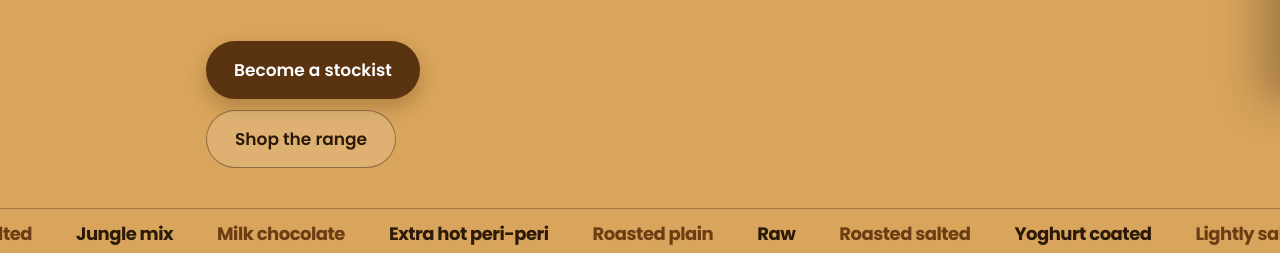
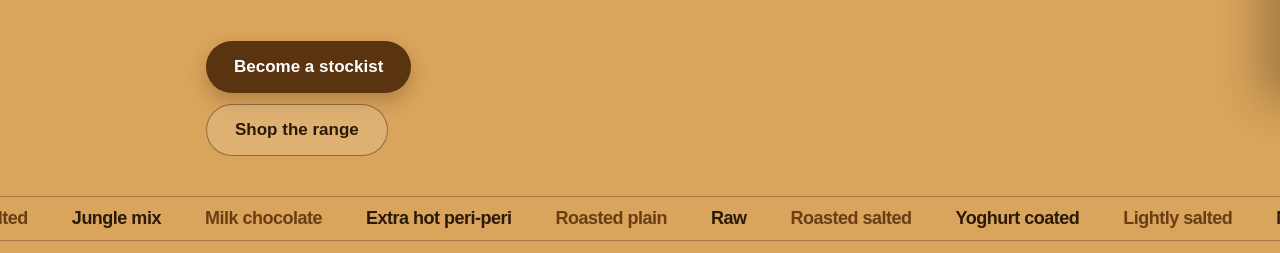
Before and after one commit to s232175012/NuttyNaj-V3, a plain HTML site: page index.html in a window 1280 px wide. Shown: the part 699-952 px from the top of the page. Drawn offline with Linux system fonts and the light colour scheme.

Commit message:
Update index.html

```diff
--- a/index.html
+++ b/index.html
@@ -4,7 +4,7 @@
 <meta charset="UTF-8">
 <meta name="viewport" content="width=device-width, initial-scale=1.0">
 <title>NuttyNaj</title>
-<link href="https://fonts.googleapis.com/css2?family=Poppins:wght@400;500;600;700;800&display=swap" rel="stylesheet">
+<link href="https://fonts.googleapis.com/css2?family=Plus+Jakarta+Sans:wght@400;500;600;700;800&display=swap" rel="stylesheet">
   <link rel="stylesheet" href="Style/style.css">
 </head>
 <body>
```
